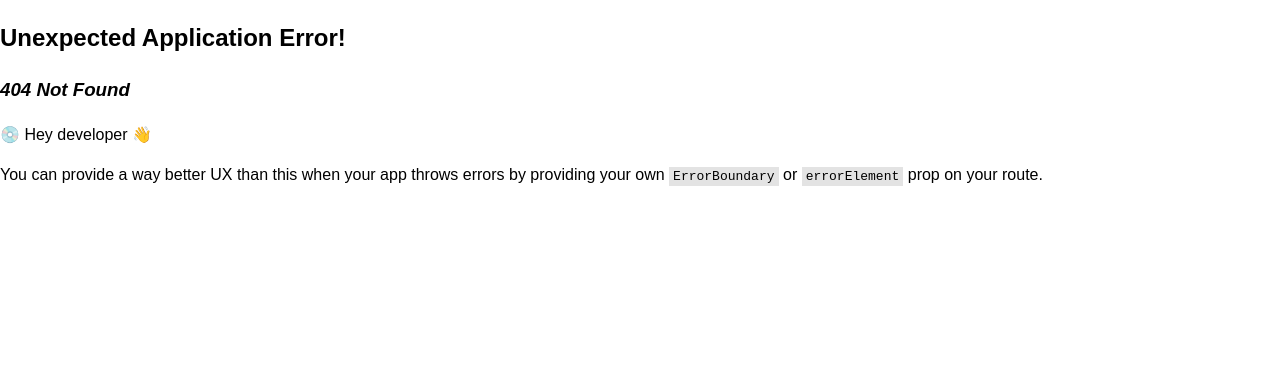
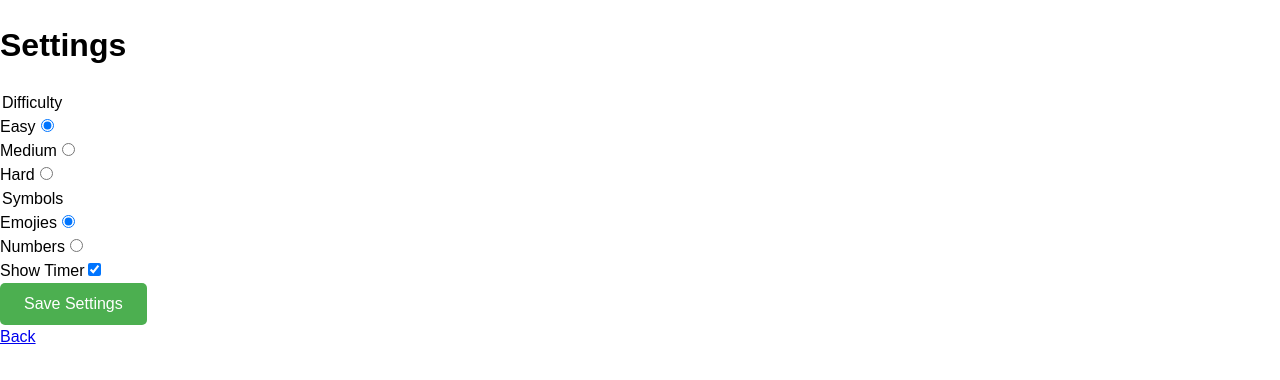
Before and after one commit to marcobiedermann/memory, a React (Vite) app: page /settings in a window 1280 px wide. Before the commit this address had no page. Shown: the top 380 px of the page. Built offline with nearby package versions, Linux system fonts and the light colour scheme.

Commit message:
feat: Settings
Move settings to a dedicated page

```diff
--- a/src/App.tsx
+++ b/src/App.tsx
@@ -1,11 +1,9 @@
-import { zodResolver } from '@hookform/resolvers/zod';
 import dayjs from 'dayjs';
 import durationPlugin, { Duration } from 'dayjs/plugin/duration';
 import { shuffle } from 'lodash-es';
 import { useEffect, useState } from 'react';
-import { useForm } from 'react-hook-form';
+import { Link } from 'react-router-dom';
 import { useBoolean, useInterval } from 'react-use';
-import { z } from 'zod';
 import './App.css';
 import Card from './components/Card';
 import PauseOverlay from './components/PauseOverlay';
@@ -33,14 +31,6 @@ const difficultyConfig: Record<Difficulty, DifficultyConfig> = {
   medium: { pairs: 18, gridCols: 6 },
   hard: { pairs: 32, gridCols: 8 },
 };
-
-const formDataSchema = z.object({
-  difficulty: z.enum(['easy', 'medium', 'hard']),
-  showTimer: z.boolean(),
-  symbols: z.enum(['numbers', 'emojies']),
-});
-
-type FormData = z.infer<typeof formDataSchema>;
 
 const emojis = [
   '🐶',
@@ -175,18 +165,9 @@ function formatDuration(duration: Duration) {
 }
 
 function App() {
-  // Settings
-  const { register, watch } = useForm<FormData>({
-    defaultValues: {
-      difficulty: 'easy',
-      showTimer: true,
-      symbols: 'emojies',
-    },
-    resolver: zodResolver(formDataSchema),
-  });
-  const difficulty = watch('difficulty');
-  const showTimer = watch('showTimer');
-  const symbols = watch('symbols');
+  const difficulty = 'easy';
+  const symbols = 'emojies';
+  const showTimer = true;
 
   // Cards
   const [cards, setCards] = useState<Card[]>(
@@ -299,60 +280,7 @@ function App() {
   return (
     <div className="app">
       <h1>Memory Game</h1>
-      <form>
-        <div>
-          <legend>Difficulty</legend>
-          <div>
-            <div>
-              <label htmlFor="easy">Easy</label>
-              <input
-                id="easy"
-                type="radio"
-                value="easy"
-                className={`difficulty-btn ${difficulty === 'easy' ? 'active' : ''}`}
-                {...register('difficulty')}
-              />
-            </div>
-            <div>
-              <label htmlFor="medium">Medium</label>
-              <input
-                id="medium"
-                type="radio"
-                value="medium"
-                className={`difficulty-btn ${difficulty === 'medium' ? 'active' : ''}`}
-                {...register('difficulty')}
-              />
-            </div>
-            <div>
-              <label htmlFor="hard">Hard</label>
-              <input
-                id="hard"
-                type="radio"
-                value="hard"
-                className={`difficulty-btn ${difficulty === 'hard' ? 'active' : ''}`}
-                {...register('difficulty')}
-              />
-            </div>
-          </div>
-        </div>
-        <div>
-          <legend>Symbols</legend>
-          <div>
-            <div>
-              <label htmlFor="easy">Emojies</label>
-              <input id="emojies" type="radio" value="emojies" {...register('symbols')} />
-            </div>
-            <div>
-              <label htmlFor="numbers">Numbers</label>
-              <input id="numbers" type="radio" value="numbers" {...register('symbols')} />
-            </div>
-          </div>
-        </div>
-        <div>
-          <label htmlFor="showTimer">Show Timer</label>
-          <input type="checkbox" {...register('showTimer')} />
-        </div>
-      </form>
+
       <div className="game-info">
         {showTimer && <p>Time: {formatDuration(duration)}</p>}
         <p>Moves: {moves}</p>
@@ -378,6 +306,7 @@ function App() {
         <WinMessage moves={moves} formattedDuration={formatDuration(duration)} />
       )}
       {isPaused && <PauseOverlay togglePause={toggleIsRunning} />}
+      <Link to="/settings">Settings</Link>
     </div>
   );
 }
--- /dev/null
+++ b/src/Settings.tsx
@@ -0,0 +1,94 @@
+import { zodResolver } from '@hookform/resolvers/zod';
+import { useForm } from 'react-hook-form';
+import { Link } from 'react-router-dom';
+import { z } from 'zod';
+
+const formDataSchema = z.object({
+  difficulty: z.enum(['easy', 'medium', 'hard']),
+  showTimer: z.boolean(),
+  symbols: z.enum(['numbers', 'emojies']),
+});
+
+type FormData = z.infer<typeof formDataSchema>;
+
+function SettingsPage() {
+  const { handleSubmit, register, watch } = useForm<FormData>({
+    defaultValues: {
+      difficulty: 'easy',
+      showTimer: true,
+      symbols: 'emojies',
+    },
+    resolver: zodResolver(formDataSchema),
+  });
+  const difficulty = watch('difficulty');
+
+  function onSubmit(data: FormData) {
+    console.log({ data });
+  }
+
+  return (
+    <>
+      <h1>Settings</h1>
+      <form onSubmit={handleSubmit(onSubmit)}>
+        <div>
+          <legend>Difficulty</legend>
+          <div>
+            <div>
+              <label htmlFor="easy">Easy</label>
+              <input
+                id="easy"
+                type="radio"
+                value="easy"
+                className={`difficulty-btn ${difficulty === 'easy' ? 'active' : ''}`}
+                {...register('difficulty')}
+              />
+            </div>
+            <div>
+              <label htmlFor="medium">Medium</label>
+              <input
+                id="medium"
+                type="radio"
+                value="medium"
+                className={`difficulty-btn ${difficulty === 'medium' ? 'active' : ''}`}
+                {...register('difficulty')}
+              />
+            </div>
+            <div>
+              <label htmlFor="hard">Hard</label>
+              <input
+                id="hard"
+                type="radio"
+                value="hard"
+                className={`difficulty-btn ${difficulty === 'hard' ? 'active' : ''}`}
+                {...register('difficulty')}
+              />
+            </div>
+          </div>
+        </div>
+        <div>
+          <legend>Symbols</legend>
+          <div>
+            <div>
+              <label htmlFor="easy">Emojies</label>
+              <input id="emojies" type="radio" value="emojies" {...register('symbols')} />
+            </div>
+            <div>
+              <label htmlFor="numbers">Numbers</label>
+              <input id="numbers" type="radio" value="numbers" {...register('symbols')} />
+            </div>
+          </div>
+        </div>
+        <div>
+          <label htmlFor="showTimer">Show Timer</label>
+          <input type="checkbox" {...register('showTimer')} />
+        </div>
+        <div>
+          <button type="submit">Save Settings</button>
+        </div>
+      </form>
+      <Link to="/">Back</Link>
+    </>
+  );
+}
+
+export default SettingsPage;
--- a/src/main.tsx
+++ b/src/main.tsx
@@ -4,6 +4,7 @@ import { Provider } from 'react-redux';
 import { createBrowserRouter, RouterProvider } from 'react-router-dom';
 import { PersistGate } from 'redux-persist/integration/react';
 import App from './App.tsx';
+import SettingsPage from './Settings.tsx';
 import './index.css';
 import { persistor, store } from './store.ts';
 
@@ -11,6 +12,10 @@ const router = createBrowserRouter([
   {
     path: '/',
     element: <App />,
+  },
+  {
+    path: '/settings',
+    element: <SettingsPage />,
   },
 ]);
 
```
